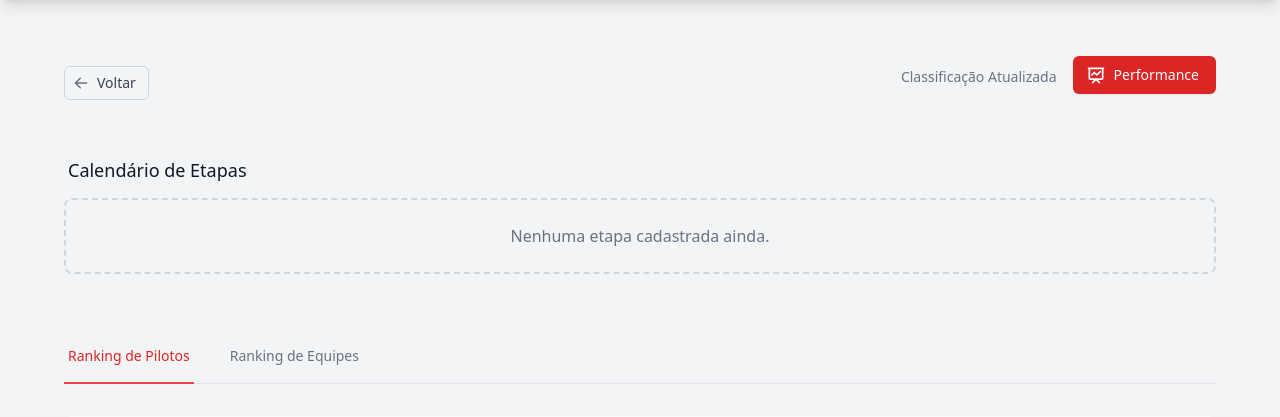
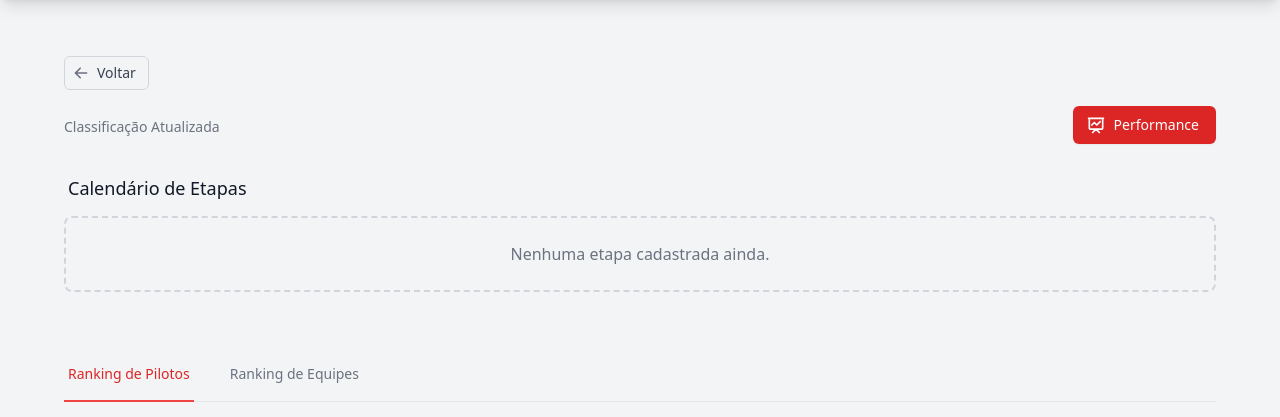
Before and after one commit to jailsonmendesjr/kart-championship, a Django app: template templates/championship/season_detail.html in a window 1280 px wide. Shown: the part 64-481 px from the top of the page. Run offline with Django 4.2, Linux system fonts and the light colour scheme; the template is opened without the code that fills it, so the values that code supplies are empty; some libraries are stand-ins or nearby versions.

Commit message:
ajuste cabeçalho

```diff
--- a/templates/championship/season_detail.html
+++ b/templates/championship/season_detail.html
@@ -5,7 +5,6 @@
 {% block content %}
 <div class="max-w-7xl mx-auto px-4 sm:px-6 lg:px-8 py-8">
 
-    <div class="md:flex md:items-center md:justify-between mb-8">
     <div class="mb-4">
         <a href="{% url 'season_list' %}" class="inline-flex items-center px-3 py-1.5 border border-gray-300 rounded-md text-sm font-medium text-gray-700 bg-transparent hover:bg-gray-50 focus:outline-none focus:ring-2 focus:ring-offset-2 focus:ring-red-500 transition-colors">
             <svg class="-ml-1 mr-2 h-4 w-4 text-gray-500" xmlns="http://www.w3.org/2000/svg" viewBox="0 0 20 20" fill="currentColor">
@@ -22,6 +21,7 @@
             </h2>
             <p class="mt-1 text-sm text-gray-500">Classificação Atualizada</p>
         </div>
+
         <div class="mt-4 flex md:mt-0 md:ml-4">
             <a href="{% url 'performance_analysis' season.id %}"
                onclick="gtag('event', 'clique_performance', {'event_category': 'Navegacao', 'event_label': 'Botao Header'});"
@@ -33,7 +33,6 @@
             </a>
         </div>
     </div>
-</div>
 
     <div class="mb-10">
         <div class="flex items-center justify-between mb-4 px-1">
```
